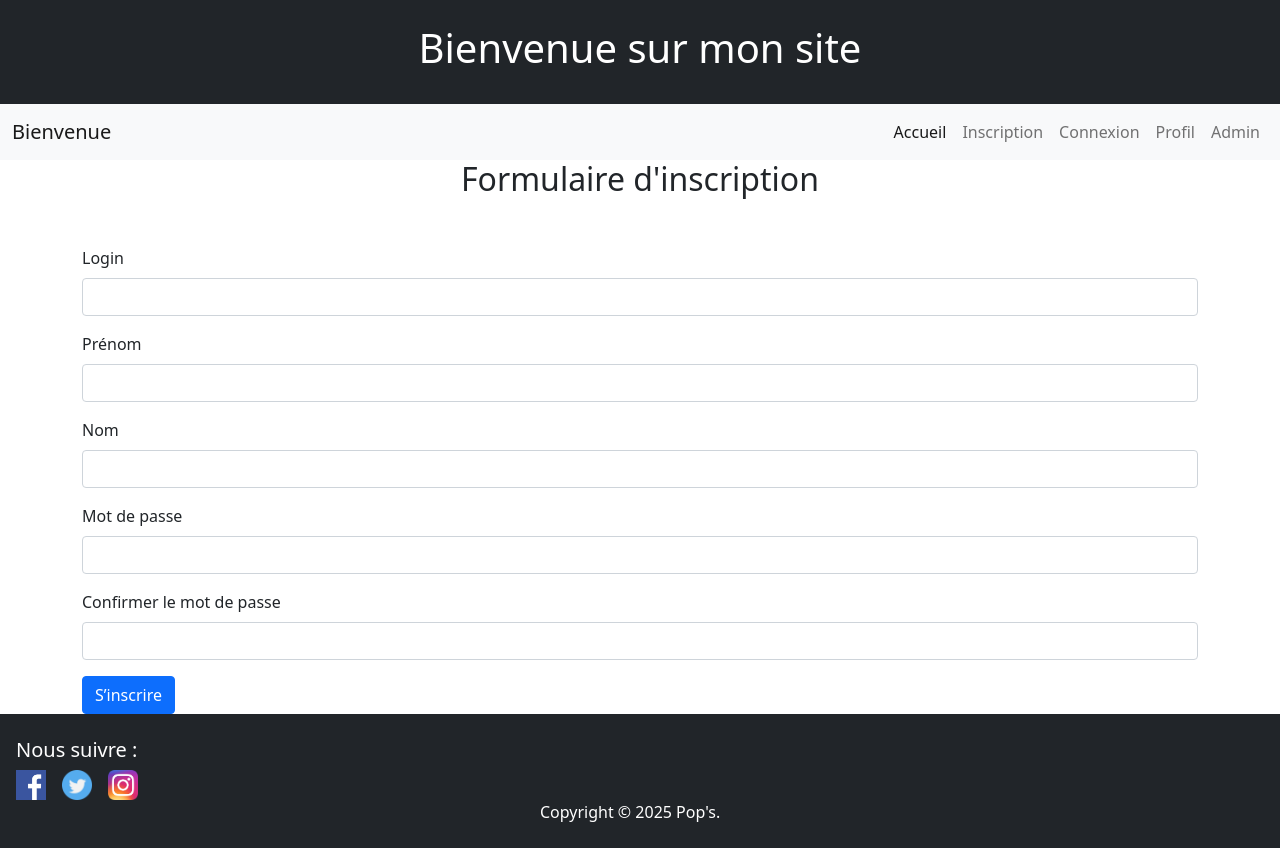
After one commit to Pauline-hiez/moduleconnexion, a PHP site: page /inscription.php in a window 1280 px wide. The commit adds this page. Run offline with PHP 8.4, Linux system fonts and the light colour scheme.

Commit message:
inscription

```diff
--- a/assets/style.css
+++ b/assets/style.css
@@ -1,5 +1,4 @@
-
-
+/* Page d'accueil */
 .custom-img {
   width: 200px;
   height: 200px;
@@ -13,3 +12,40 @@
   transform: scale(1.05);
   box-shadow: 0 8px 20px rgba(0,0,0,0.3);
 }
+
+/* Formulaire inscription */
+
+.formulaire {
+  display: flex;
+  justify-content: center;
+  align-items: center;
+}
+
+.form-insc {
+  display: flex;
+  flex-direction: column;
+  align-items: center;
+  margin: 10px;
+}
+
+.form-insc input {
+  width: 300px;
+  padding: 10px;
+  margin: 10px 0;
+  border: 1px solid #ccc;
+  border-radius: 5px;
+}
+
+form.form-insc button {
+  width: 150px;
+  padding: 10px;
+  background-color: #052526;
+  color: white;
+  border: none;
+  border-radius: 5px;
+  cursor: pointer;
+}
+
+form.form-insc button:hover {
+  background-color: #03403a;
+}
--- a/index.php
+++ b/index.php
@@ -23,7 +23,7 @@
     </button>
 
     <div class="collapse navbar-collapse" id="navbarSupportedContent">
-      <ul class="navbar-nav mx-auto mb-2 mb-lg-0">
+      <ul class="navbar-nav ms-auto mb-2 mb-lg-0">
         <li class="nav-item">
           <a class="nav-link active" aria-current="page" href="index.php">Accueil</a>
         </li>
--- /dev/null
+++ b/inscription.php
@@ -0,0 +1,164 @@
+<?php
+
+session_start();
+
+$host = "localhost";
+$dbname = "moduleconnexion";
+$username = "root";
+$password = "";
+
+try {
+    $pdo = new PDO("mysql:host=$host;dbname=$dbname;charset=utf8", $username, $password);
+    $pdo->setAttribute(PDO::ATTR_ERRMODE, PDO::ERRMODE_EXCEPTION);
+}
+catch (PDOException $e) {
+    die("Erreur de connexion : " . $e->getMessage());
+}
+
+
+
+if ($_SERVER["REQUEST_METHOD"] === "POST") {
+
+    $login = ($_POST["login"]);
+    $prenom = ($_POST["prenom"]);
+    $nom = ($_POST["nom"]);
+    $motDePasse = $_POST["mot_de_passe"];
+    $confirmMdp = $_POST["confirm_password"];
+
+    if ($motDePasse !== $confirmMdp) {
+        $error = "Les mots de passe ne correspondent pas";
+    }
+    else {
+
+        $motDePasseHache = password_hash($motDePasse, PASSWORD_DEFAULT);
+
+        $stmt = $pdo -> prepare("INSERT INTO utilisateur (login, prenom, nom, password ) VALUES (?, ?, ?, ?)");
+
+        try {
+            $stmt -> execute([$login, $prenom, $nom, $motDePasseHache]);
+            header("Location: connexion.php");
+            exit();
+        }
+
+        catch (PDOException $e){
+            if ($e->getCode() == 23000) {
+                $error = "Ce login existe déjà";
+            }
+            else {
+                $error = "Erreur : " . $e->getMessage();
+            }
+        }
+    }
+}
+
+?>
+
+<!DOCTYPE html>
+<html lang="fr">
+<head>
+    <meta charset="UTF-8">
+    <meta name="viewport" content="width=device-width, initial-scale=1.0">
+    <link rel="stylesheet" href="https://cdnjs.cloudflare.com/ajax/libs/bootstrap/5.0.1/css/bootstrap.min.css">
+    <link rel="stylesheet" href="assets/style.css">
+    <title>Accueil</title>
+</head>
+<body>
+
+<header class="bg-dark text-white py-4">
+<div class="d-flex justify-content-sm-center"><h1>Bienvenue sur mon site</h1></div>
+
+
+</header>
+
+<nav class="navbar navbar-expand-lg navbar-light bg-light">
+  <div class="container-fluid">
+    <a class="navbar-brand" href="#">Bienvenue</a>
+    <button class="navbar-toggler" type="button" data-bs-toggle="collapse" data-bs-target="#navbarSupportedContent" aria-controls="navbarSupportedContent" aria-expanded="false" aria-label="Toggle navigation">
+      <span class="navbar-toggler-icon"></span>
+    </button>
+
+    <div class="collapse navbar-collapse" id="navbarSupportedContent">
+      <ul class="navbar-nav ms-auto mb-2 mb-lg-0">
+        <li class="nav-item">
+          <a class="nav-link active" aria-current="page" href="index.php">Accueil</a>
+        </li>
+        <li class="nav-item">
+          <a class="nav-link" href="inscription.php">Inscription</a>
+        </li>
+        <li class="nav-item">
+          <a class="nav-link" href="connexion.php">Connexion</a>
+        </li>
+        <li class="nav-item">
+          <a class="nav-link" href="profil.php">Profil</a>
+        </li>
+        <li class="nav-item">
+          <a class="nav-link" href="admin.php">Admin</a>
+        </li>
+      </ul>
+    </div>
+  </div>
+</nav>
+
+<main>
+
+    <h2 class="formulaire">Formulaire d'inscription</h2>
+
+    <div class="container mt-5">
+    <?php if (!empty($error)): ?>
+        <div class="alert alert-danger"><?= $error ?></div>
+    <?php endif; ?>
+    <form method="post" action="inscription.php">
+        <div class="mb-3">
+            <div class="mb-3">
+            <label for="login" class="form-label">Login</label>
+            <input type="text" class="form-control" id="login" name="login" required>
+        </div>
+            <div class="mb-3">
+            <label for="prenom" class="form-label">Prénom</label>
+            <input type="text" class="form-control" id="prenom" name="prenom" required>
+        </div>
+            <label for="nom" class="form-label">Nom</label>
+            <input type="text" class="form-control" id="nom" name="nom" required>
+        </div>
+
+        <div class="mb-3">
+            <label for="mot_de_passe" class="form-label">Mot de passe</label>
+            <input type="password" class="form-control" id="mot_de_passe" name="mot_de_passe" required>
+        </div>
+        <div class="mb-3">
+            <label for="confirm_password" class="form-label">Confirmer le mot de passe</label>
+            <input type="password" class="form-control" id="confirm_password" name="confirm_password" required>
+        </div>
+        <button type="submit" class="btn btn-primary">S’inscrire</button>
+    </form>
+</div>
+
+
+</main>
+
+
+
+<footer class="bg-dark text-white py-4">
+
+    <h5 class="d-flex justify-content-start gap-3 ms-3">Nous suivre :</h5>
+    <div class="d-flex justify-content-start gap-3 ms-3">
+  <a href="https://www.facebook.com" target="_blank">
+    <img src="assets/icones/facebook.png" alt="Facebook" class="img-fluid" style="width:30px; height:30px;">
+  </a>
+  <a href="https://www.twitter.com" target="_blank">
+    <img src="assets/icones/twitter.png" alt="Twitter" class="img-fluid" style="width:30px; height:30px;">
+  </a>
+  <a href="https://www.instagram.com" target="_blank">
+    <img src="assets/icones/instagram.png" alt="Instagram" class="img-fluid" style="width:30px; height:30px;">
+  </a>
+</div>
+
+    <div class="mx-auto" style="width: 200px;">
+  Copyright © 2025 Pop's.
+</div>
+</footer>
+
+
+<script src="https://cdnjs.cloudflare.com/ajax/libs/bootstrap/5.0.1/js/bootstrap.bundle.min.js"></script>
+</body>
+</html>
```
Also changed, not shown: moduleconnexion.sql (added, +61 -0 lines), assets/img/header.jpg (deleted).
